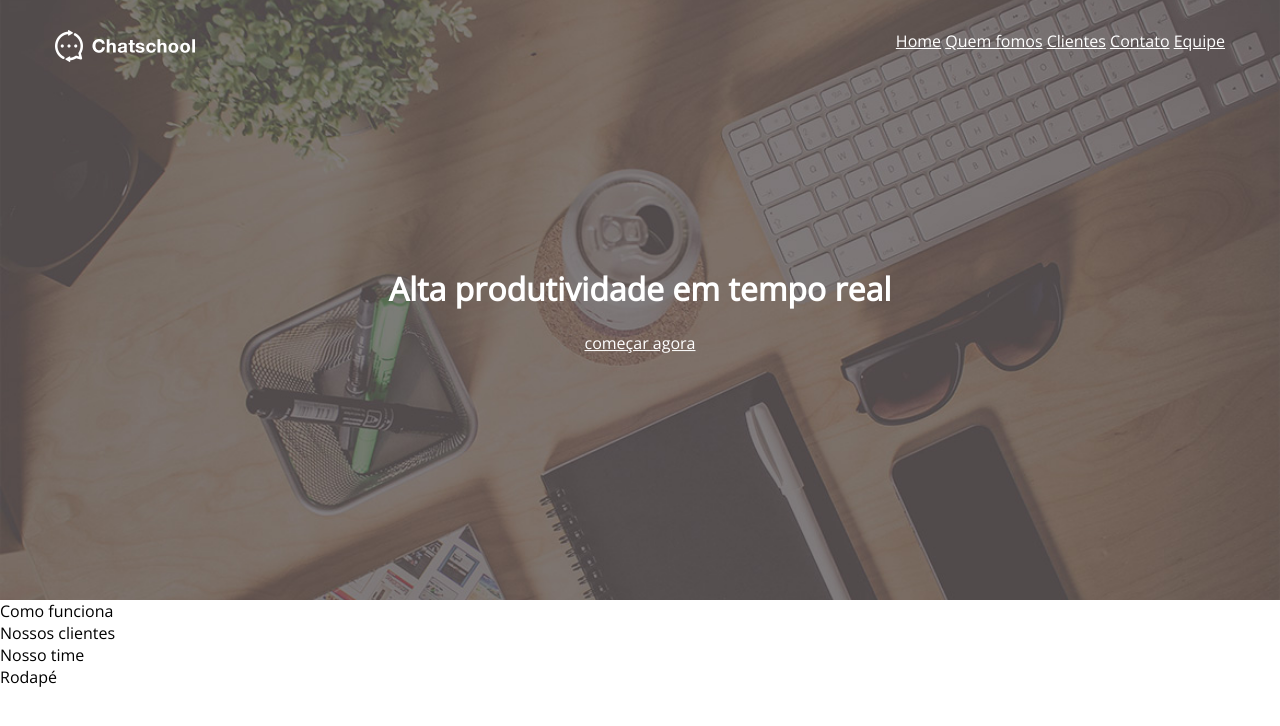
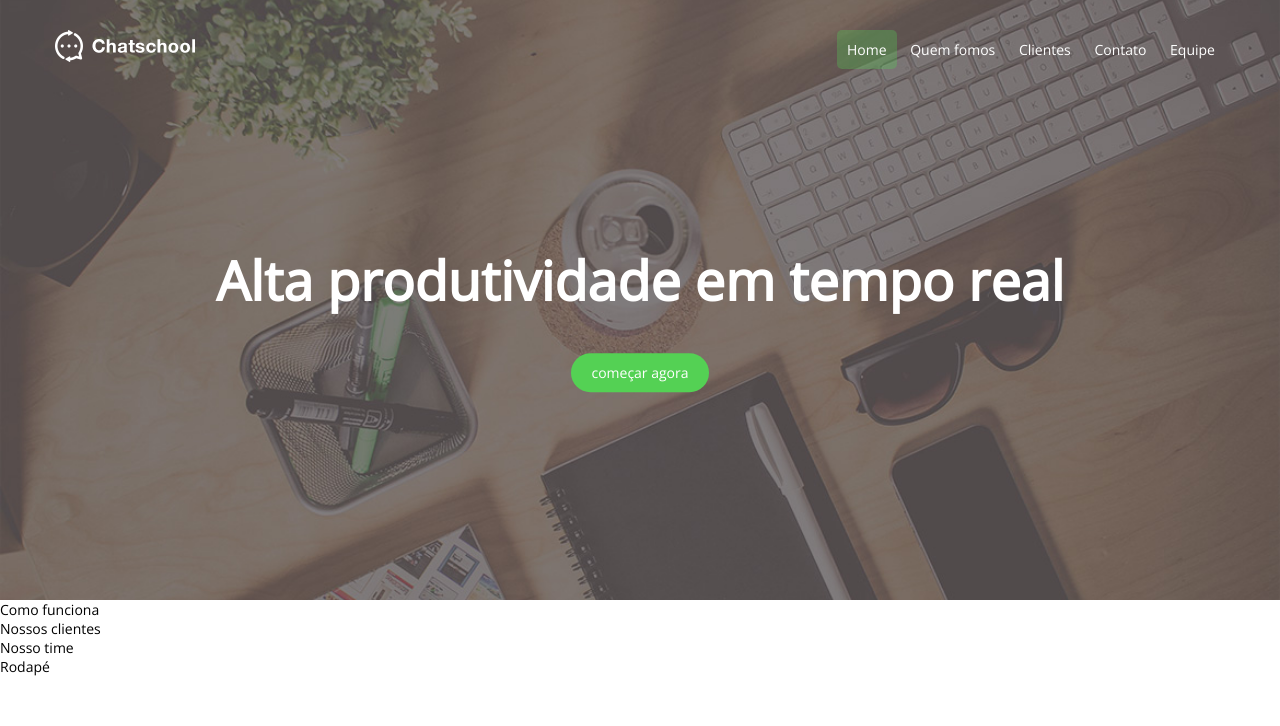
Before and after one commit to dcarmo22/site-html-css, a plain HTML site: page index.html in a window 1280 px wide. Drawn offline with nearby package versions, Linux system fonts and the light colour scheme.

Commit message:
finalizando header

```diff
--- /dev/null
+++ b/css/buttons.css
@@ -0,0 +1,13 @@
+.bnt {
+    background-color: rgb(84, 209, 84);
+    color: #ffffff;
+    display: inline-block;
+    border-radius: 30px;
+    padding: 10px 20px;
+    text-decoration: none;
+    transition: ease 5s all;
+}
+
+.bnt:hover {
+    background-color: rgb(84, 180, 84);
+}
--- /dev/null
+++ b/css/reset.css
@@ -0,0 +1,13 @@
+* {
+    box-sizing: border-box;
+}
+
+a {
+    text-decoration: none;
+}
+
+body {
+    margin: 0px;
+    padding: 0px;
+    font-size: 14px;
+}
--- a/styles.css
+++ b/css/styles.css
@@ -1,15 +1,40 @@
-* {
-    box-sizing: border-box;
-}
+@import url('reset.css');
+@import url('grid.css');
+@import url('buttons.css');
 
 body {
     font-family: 'Open Sans', sans-serif;
-    margin: 0px;
-    padding: 0px;
+
+}
+
+bnt {
+    font-size: 16px;
+    padding: 10px 30px;
+
+
+}
+
+.bnt:hover {
+    background-color: rgb(84, 180, 84);
+}
+
+#header nav a {
+    display: inline-block;
+    text-decoration: none;
+    padding: 10px;
+    border-radius: 5px;
+}
+
+#header nav a:hover, #header nav a.active {
+    background-color: rgba(84, 209, 84, 0.3);
+}
+
+#header h1 {
+    font-size: 54px;
 }
 
 #header {
-    background-image: url("images/background-header.jpg");
+    background-image: url("../images/background-header.jpg");
     background-color: #000;
     background-repeat: no-repeat;
     background-position: center;
@@ -23,6 +48,7 @@ body {
 
 #header a {
     color: #ffffff;
+    transition: ease .5s all;
 }
 
 #header nav {
--- a/index.html
+++ b/index.html
@@ -6,18 +6,21 @@
     <meta http-equiv="X-UA-Compatible" content="ie=edge">
     <title>Document</title>
     <link href="https://fonts.googleapis.com/css?family=Open+Sans&display=swap" rel="stylesheet">
-    <link rel="stylesheet" href="styles.css" rel="stylesheet">
-    <link rel="stylesheet" href="grid.css" rel="stylesheet">
+    <link rel="stylesheet" href="css/styles.css" rel="stylesheet">
 </head>
 <body>
     <header id="header">
         <div class="container">
             <div class="row">
-        <div class="col col-desktop-3"><img src="images/logo.png" alt="Logo da Chatschool"></div>
+                <div class="col col-desktop-3">
+                    <a href="index.html">
+                        <img src="images/logo.png" alt="Logo da Chatschool">
+                    </a>
+                </div>
                 <div class="col col-desktop-9">
                     <nav>
                         <ul>
-                        <li><a href="index.html">Home</a></li>
+                            <li><a href="index.html" class="active">Home</a></li>
                             <li><a href="quem-somos.html">Quem fomos</a></li>
                             <li><a href="">Clientes</a></li>
                             <li><a href="">Contato</a></li>
@@ -30,7 +33,7 @@
         <div class="row">
             <div class="col col-desktop-12 title">
                 <h1>Alta produtividade em tempo real</h1>
-                <a href="">começar agora</a>
+                <a href="" class="bnt">começar agora</a>
             </div>
         </div>
     </header>
```
Also changed, not shown: css/grid.css (renamed from grid.css), 1 other file. Lines whose indentation alone changed are shown as unchanged.
